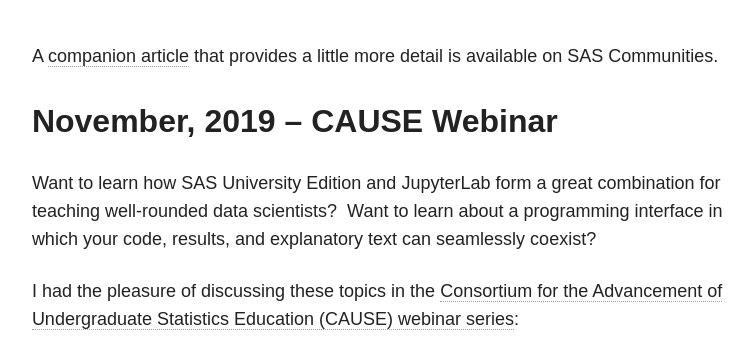
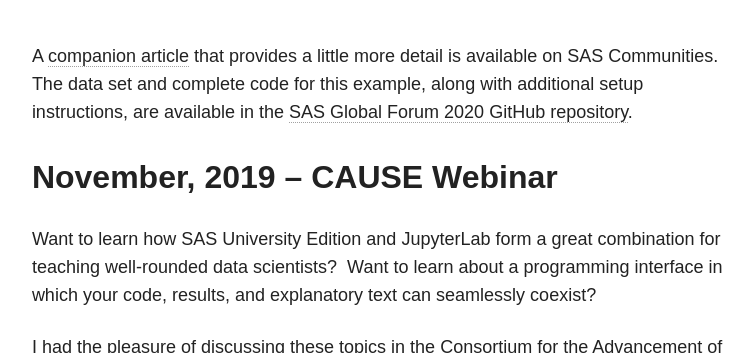
Before and after one commit to brgaines/brgaines.github.io, a Jekyll site: the page built from presentations/index.md, in a window 1280 px wide and 900 px high, scrolled down 834 px, cut to the strip 214-567 px from the top of the window. Shown: the whole strip, without its empty margins (254-1008 px from the left). Built offline with Jekyll 4.4.1, drawn with Linux system fonts in a browser that asks for light colours; nearby versions of some CDN libraries.

Commit message:
Add link to github repo with data/code for demo example.

```diff
--- a/presentations/index.md
+++ b/presentations/index.md
@@ -8,7 +8,9 @@ modified: 2019-04-18
 
 <iframe width="560" height="315" src="https://www.youtube.com/embed/_9ywlGrG5fU" frameborder="0" allow="accelerometer; autoplay; encrypted-media; gyroscope; picture-in-picture" allowfullscreen></iframe>
 <br>
-A [companion article](https://communities.sas.com/t5/SAS-Communities-Library/How-to-Develop-SAS-Code-to-Train-a-Deep-Learning-Model-for-Image/ta-p/663322) that provides a little more detail is available on SAS Communities.
+A [companion article](https://communities.sas.com/t5/SAS-Communities-Library/How-to-Develop-SAS-Code-to-Train-a-Deep-Learning-Model-for-Image/ta-p/663322) that provides a little more detail is available on SAS Communities. The data set and complete code for this example, along with additional setup instructions, are available in the [SAS Global Forum 2020 GitHub repository](https://github.com/sascommunities/sas-global-forum-2020/tree/master/demos/SD403-Gaines-ImageClassification).
+
+
 
 ## November, 2019 -- CAUSE Webinar
 Want to learn how SAS University Edition and JupyterLab form a great combination for teaching well-rounded data scientists?  Want to learn about a programming interface in which your code, results, and explanatory text can seamlessly coexist?
```
